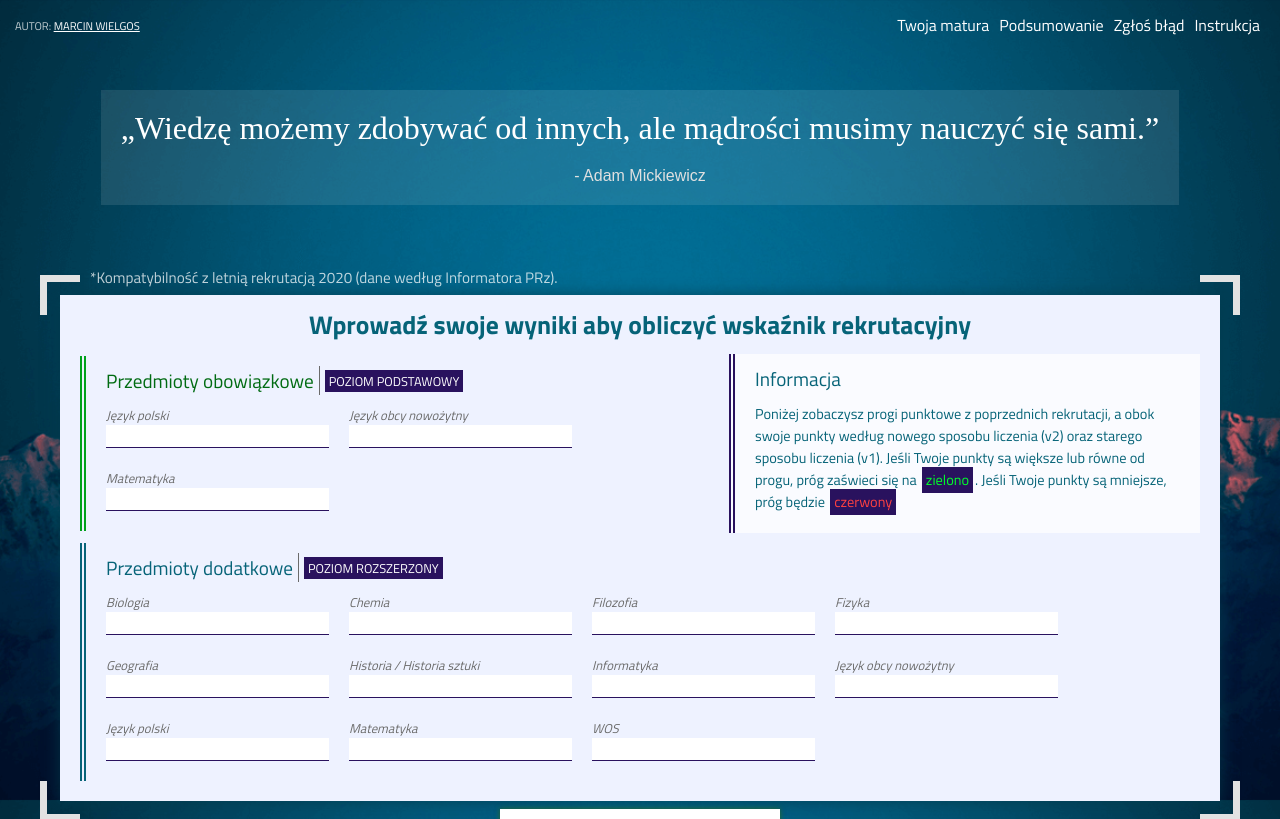
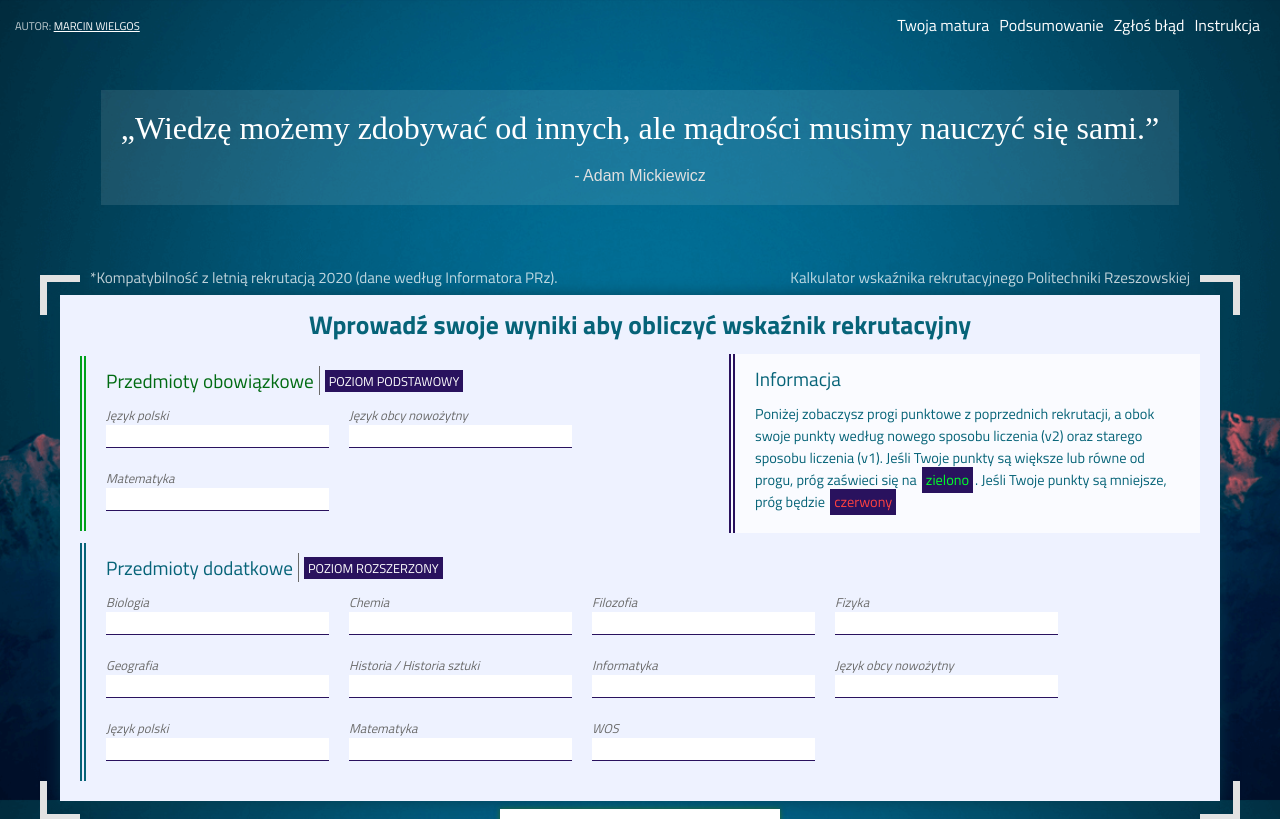
Before and after one commit to mwvabes/studies-calculator-improved, a React (Create React App) app: page / in a window 1280 px wide. Shown: the top 819 px of the page. Built offline with nearby package versions, Linux system fonts and the light colour scheme; a web font is replaced by a local one.

Commit message:
Update links

```diff
--- a/src/components/Header.js
+++ b/src/components/Header.js
@@ -32,7 +32,7 @@
       <>
 
         <header className={"Header " + (this.state.scrollLevel > 0 ? "HeaderBackground" : "")}>
-          <p className="HeaderInfo">Autor: <a href="http://vabes.pl">Marcin Wielgos</a></p>
+          <p className="HeaderInfo">Autor: <a href="https://wielgos.me">Marcin Wielgos</a></p>
           <nav>
             <input type="checkbox" id="navToggle" className="navToggle dsNone" />
             <div className="navToggleContainer">
--- a/src/components/InputMarks.js
+++ b/src/components/InputMarks.js
@@ -70,7 +70,7 @@
 
               <div className="Compatibility">
                 <p>*Kompatybilność z letnią rekrutacją 2020 (dane według Informatora PRz).</p>
-                <p></p>
+                <p>Kalkulator wskaźnika rekrutacyjnego Politechniki Rzeszowskiej</p>
               </div>
 
               <div className="InputMarksCard">
--- a/src/components/Instruction.js
+++ b/src/components/Instruction.js
@@ -21,7 +21,7 @@
             <h2>Autor Kalkulatora</h2>
             <ul>
               <li>Marcin Wielgos</li>
-              <li>Strona autora: <a href="http://vabes.pl" target="_blank" rel="noopener noreferrer">vabes.pl</a> | GitHub: <a href="http://github.com/mwvabes" target="_blank" rel="noopener noreferrer">mwvabes</a></li>
+              <li>Strona autora: <a href="https://wielgos.me" target="_blank" rel="noopener noreferrer">wielgos.me</a> | GitHub: <a href="http://github.com/mwvabes" target="_blank" rel="noopener noreferrer">mwvabes</a></li>
               <li>Kontakt mailowy: <strong>kontakt.vabes@gmail.com</strong></li>
             </ul>
           </div>
```
